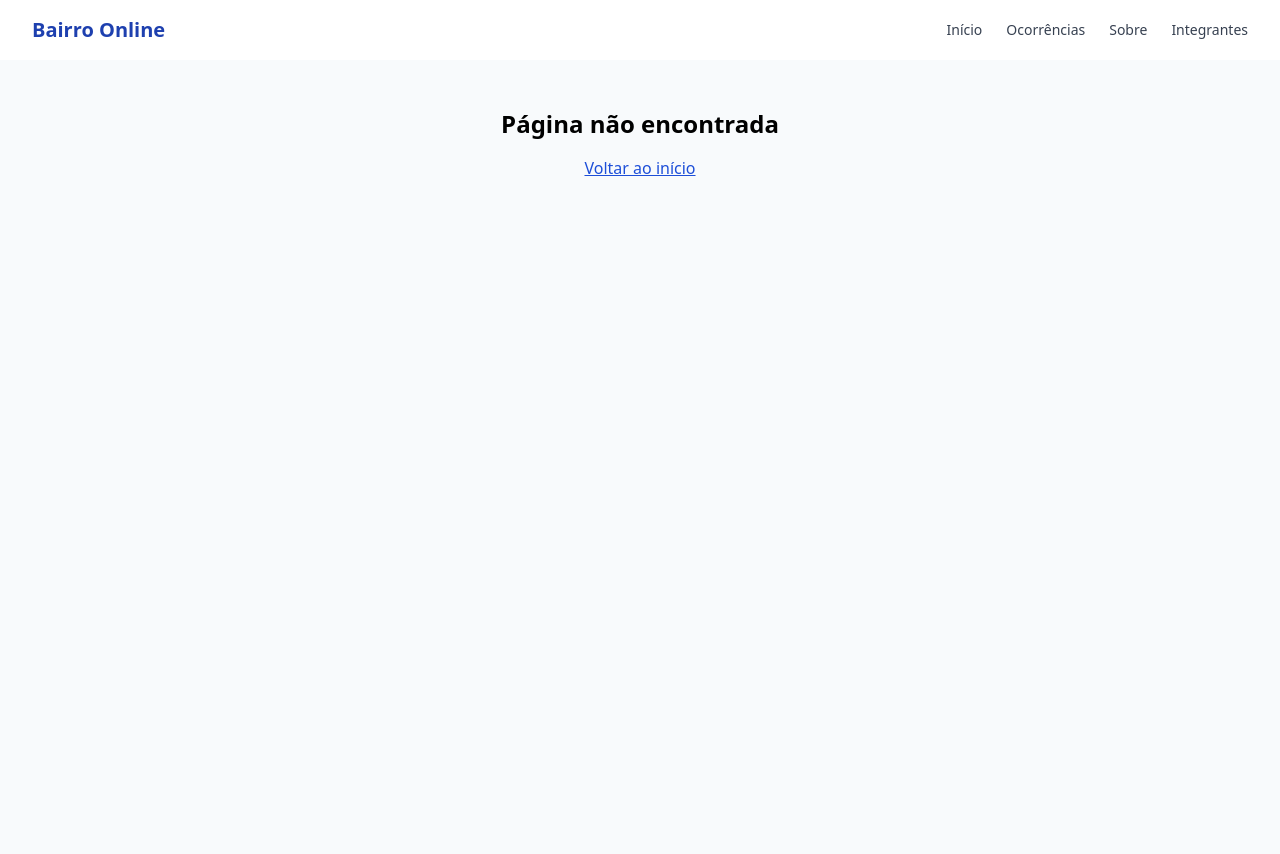
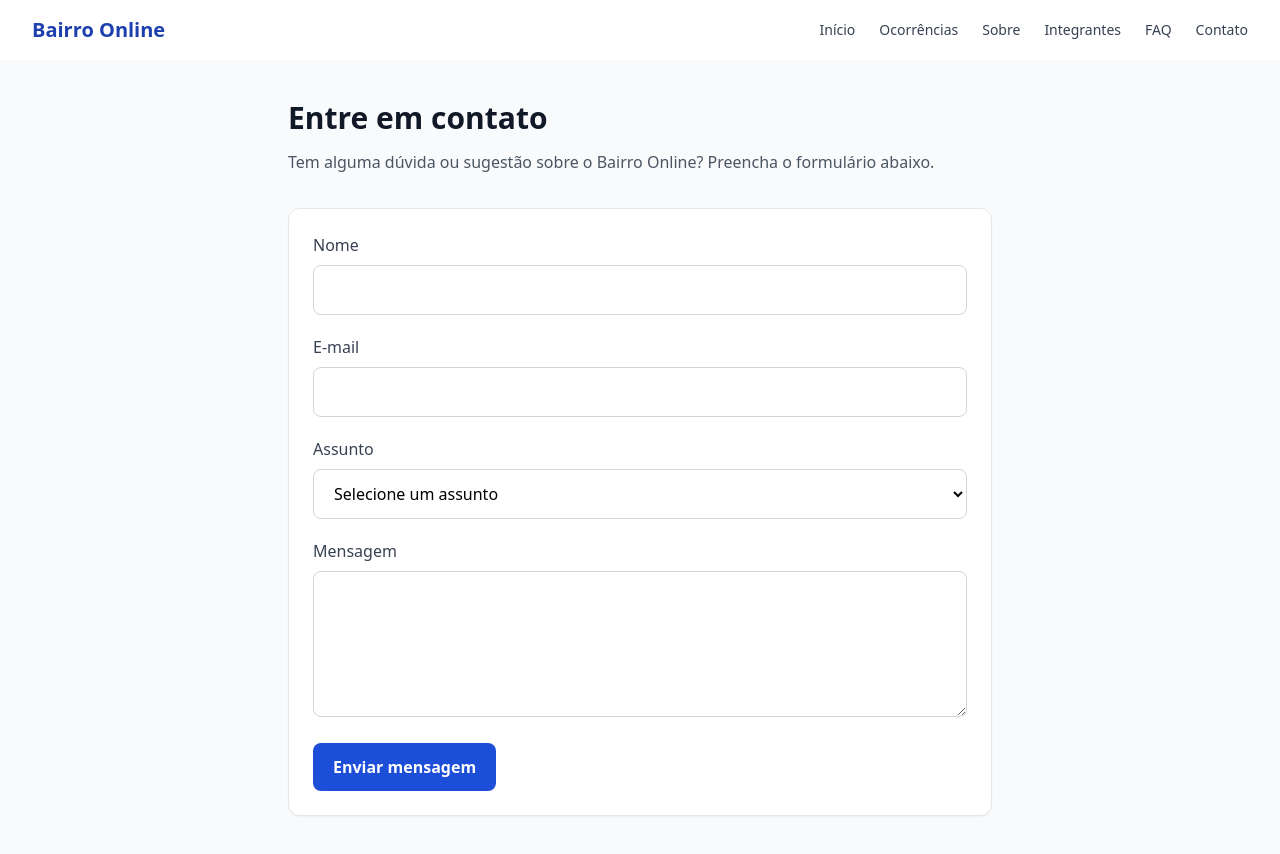
Before and after one commit to VMurtis/gs-front-t, a React (Vite) app: page /contato in a window 1280 px wide. Shown: the top 854 px of the page. Built offline with nearby package versions, Linux system fonts and the light colour scheme.

Commit message:
feat: adicionar pagina de contato

```diff
--- a/src/App.tsx
+++ b/src/App.tsx
@@ -5,6 +5,7 @@ import Sobre from "./pages/Sobre";
 import Cabecalho from "./components/Cabecalho";
 import Integrantes from "./pages/Integrantes";
 import FAQ from './pages/FAQ'
+import Contato from './pages/Contato'
 
 function App() {
   return (
@@ -17,6 +18,7 @@ function App() {
           <Route path="/sobre" element={<Sobre />} />
           <Route path="/integrantes" element={<Integrantes />} />
           <Route path="/faq" element={<FAQ />} />
+          <Route path="/contato" element={<Contato />} />
           <Route
             path="*"
             element={
--- a/src/components/Cabecalho.tsx
+++ b/src/components/Cabecalho.tsx
@@ -27,6 +27,13 @@ export default function Cabecalho() {
                     <Link to="/integrantes" className="transition hover:text-blue-700">
             Integrantes
           </Link>
+                    <Link to="/faq" className="transition hover:text-blue-700">
+            FAQ
+          </Link>
+
+                    <Link to="/contato" className="transition hover:text-blue-700">
+            Contato
+          </Link>
         </div>
       </nav>
     </header>
--- /dev/null
+++ b/src/pages/Contato.tsx
@@ -0,0 +1,119 @@
+import { useState, type FormEvent } from "react";
+
+export default function Contato() {
+  const [nome, setNome] = useState("");
+  const [email, setEmail] = useState("");
+  const [assunto, setAssunto] = useState("");
+  const [mensagem, setMensagem] = useState("");
+  const [enviado, setEnviado] = useState(false);
+
+  function handleSubmit(event: FormEvent<HTMLFormElement>) {
+    event.preventDefault();
+    setEnviado(true);
+  }
+
+  return (
+    <main className="mx-auto min-h-screen max-w-3xl px-4 py-10 sm:px-6 lg:px-8">
+      <section className="mb-8">
+        <h1 className="text-3xl font-bold text-gray-900">Entre em contato</h1>
+
+        <p className="mt-3 leading-7 text-gray-600">
+          Tem alguma dúvida ou sugestão sobre o Bairro Online? Preencha o
+          formulário abaixo.
+        </p>
+      </section>
+
+      <form
+        onSubmit={handleSubmit}
+        className="space-y-5 rounded-xl border border-gray-200 bg-white p-6 shadow-sm"
+      >
+        <div>
+          <label
+            htmlFor="nome"
+            className="mb-2 block font-medium text-gray-700"
+          >
+            Nome
+          </label>
+          <input
+            id="nome"
+            type="text"
+            value={nome}
+            onChange={(event) => setNome(event.target.value)}
+            required
+            className="w-full rounded-lg border border-gray-300 px-4 py-3 outline-none focus:border-blue-600 focus:ring-2 focus:ring-blue-100"
+          />
+        </div>
+
+        <div>
+          <label
+            htmlFor="email"
+            className="mb-2 block font-medium text-gray-700"
+          >
+            E-mail
+          </label>
+          <input
+            id="email"
+            type="email"
+            value={email}
+            onChange={(event) => setEmail(event.target.value)}
+            required
+            className="w-full rounded-lg border border-gray-300 px-4 py-3 outline-none focus:border-blue-600 focus:ring-2 focus:ring-blue-100"
+          />
+        </div>
+
+        <div>
+          <label
+            htmlFor="assunto"
+            className="mb-2 block font-medium text-gray-700"
+          >
+            Assunto
+          </label>
+          <select
+            id="assunto"
+            value={assunto}
+            onChange={(event) => setAssunto(event.target.value)}
+            required
+            className="w-full rounded-lg border border-gray-300 bg-white px-4 py-3 outline-none focus:border-blue-600 focus:ring-2 focus:ring-blue-100"
+          >
+            <option value="">Selecione um assunto</option>
+            <option value="duvida">Dúvida</option>
+            <option value="sugestao">Sugestão</option>
+            <option value="problema">Problema no site</option>
+            <option value="outro">Outro</option>
+          </select>
+        </div>
+
+        <div>
+          <label
+            htmlFor="mensagem"
+            className="mb-2 block font-medium text-gray-700"
+          >
+            Mensagem
+          </label>
+          <textarea
+            id="mensagem"
+            value={mensagem}
+            onChange={(event) => setMensagem(event.target.value)}
+            required
+            rows={5}
+            className="w-full resize-y rounded-lg border border-gray-300 px-4 py-3 outline-none focus:border-blue-600 focus:ring-2 focus:ring-blue-100"
+          />
+        </div>
+
+        <button
+          type="submit"
+          className="w-full rounded-lg bg-blue-700 px-5 py-3 font-semibold text-white transition hover:bg-blue-800 sm:w-auto"
+        >
+          Enviar mensagem
+        </button>
+
+        {enviado && (
+          <p role="status" className="text-sm text-amber-700">
+            Formulário validado! O envio real de mensagens ainda não está
+            disponível.
+          </p>
+        )}
+      </form>
+    </main>
+  );
+}
```
